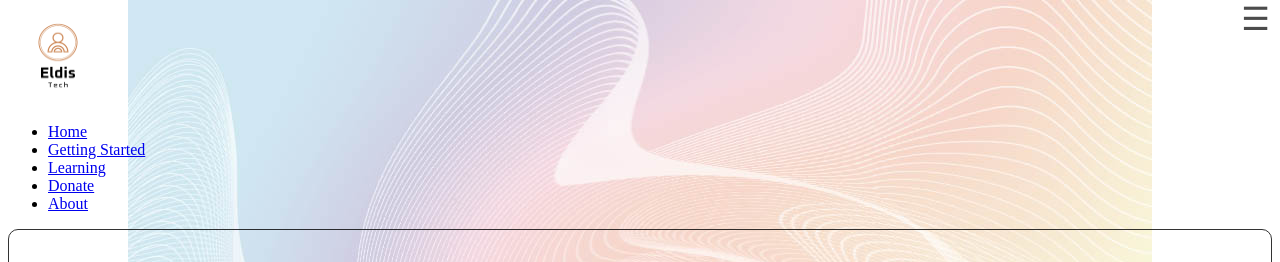
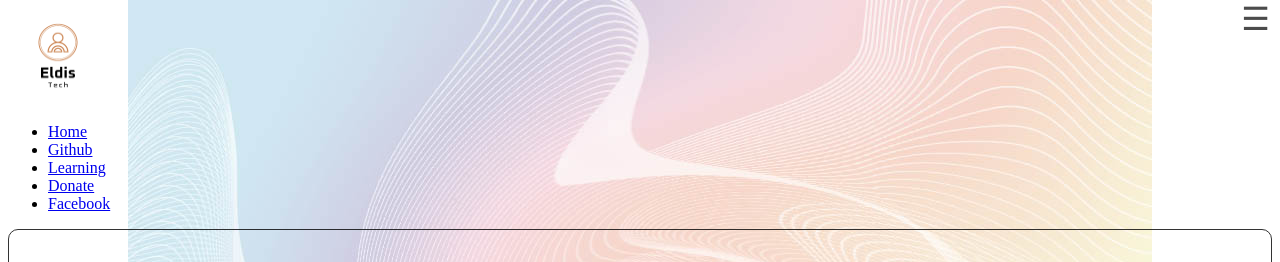
Before and after one commit to EldisTech/new, a plain HTML site: page index.html in a window 1280 px wide. Shown: the top 262 px of the page. Drawn offline with nearby package versions, Linux system fonts and the light colour scheme.

Commit message:
Add files via upload
index.html

```diff
--- a/index.html
+++ b/index.html
@@ -1,4 +1,4 @@
-<!DOCTYPE html><html lang="en"><head><meta charset="utf-8"><meta name="viewport" content="width=device-width, initial-scale=1.0"><meta name="description" content="Eldis Merveilleux's domain."><title>EldisTech</title><style type="text/css">body{background-image: url(R.jpg); background-repeat: no-repeat; background-attachment: fixed; background-position: top center;</style></head><body><header class="navbar navbar-default navbar-static-top"><div class="container"><div class="navbar-header"><a class="navbar-brand" href="#"><img style="height: 95px; width: 100px" src="logo.png"></a></div><div style="position: absolute; right: 10px; top: 0px; font-size: 2em; opacity: 0.7">&#9776</div><div class="collapse navbar-collapse; text-decoration: none"><ul class="nav navbar-nav"><li class="active">  <a href="#">Home</a></li><li><a href="#">Getting Started</a></li><li><a href="#">Learning</a></li><li><a href="#">Donate</a></li><li><a href="#">About</a></li></ul></div></div></header><div class="container"><div class="starter-template"><section style="border: 1px solid black; border-radius: 10px; padding: 10px; opacity: 0.8" class="content"><h2 class="text-center"><span class="caps"></span> Welcome to my web site.</h2>
+<!DOCTYPE html><html lang="en"><head><meta charset="utf-8"><meta name="viewport" content="width=device-width, initial-scale=1.0"><meta name="description" content="Eldis Merveilleux's domain."><title>EldisTech</title><style type="text/css">body{background-image: url(R.jpg); background-repeat: no-repeat; background-attachment: fixed; background-position: top center;</style></head><body><header class="navbar navbar-default navbar-static-top"><div class="container"><div class="navbar-header"><a class="navbar-brand" href="#"><img style="height: 95px; width: 100px" src="logo.png"></a></div><div style="position: absolute; right: 10px; top: 0px; font-size: 2em; opacity: 0.7"><a style="text-decoration: none; color: black" href="menu.html">&#9776</a></div><div class="collapse navbar-collapse; text-decoration: none"><ul class="nav navbar-nav"><li class="active">  <a href="index.html">Home</a></li><li><a href="https://github.com/eldistech">Github</a></li><li><a href="account.html">Learning</a></li><li><a href="donate.html">Donate</a></li><li><a href="https://facebook.com/rosa.biden">Facebook</a></li></ul></div></div></header><div class="container"><div class="starter-template"><section style="border: 1px solid black; border-radius: 10px; padding: 10px; opacity: 0.8" class="content"><h2 class="text-center"><span class="caps"></span> Welcome to my web site.</h2>
 <p class="text-center" style="font-size: 20px; font-size: 1.9em">Before reading our articles, please create first an<span class="widont">&nbsp;</span>account.
 </p>
 <p>
```
